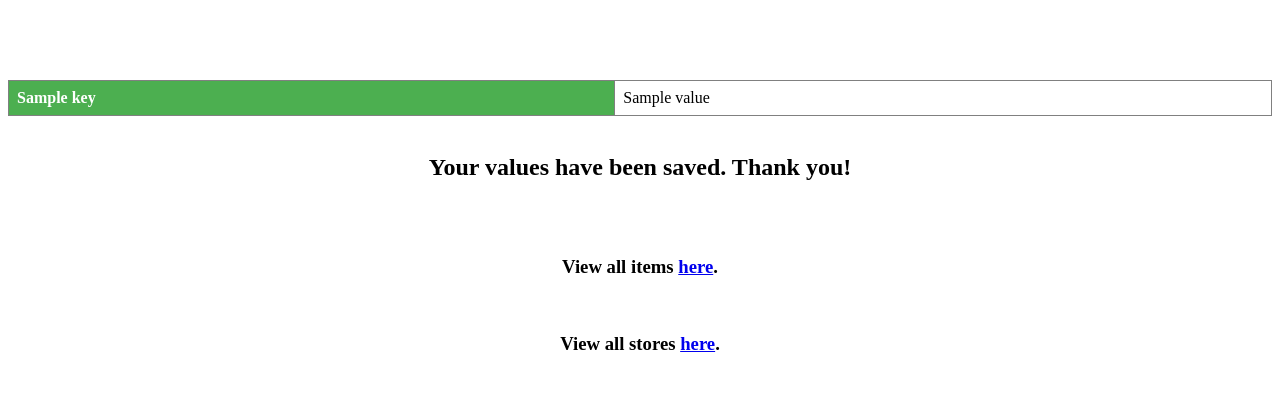
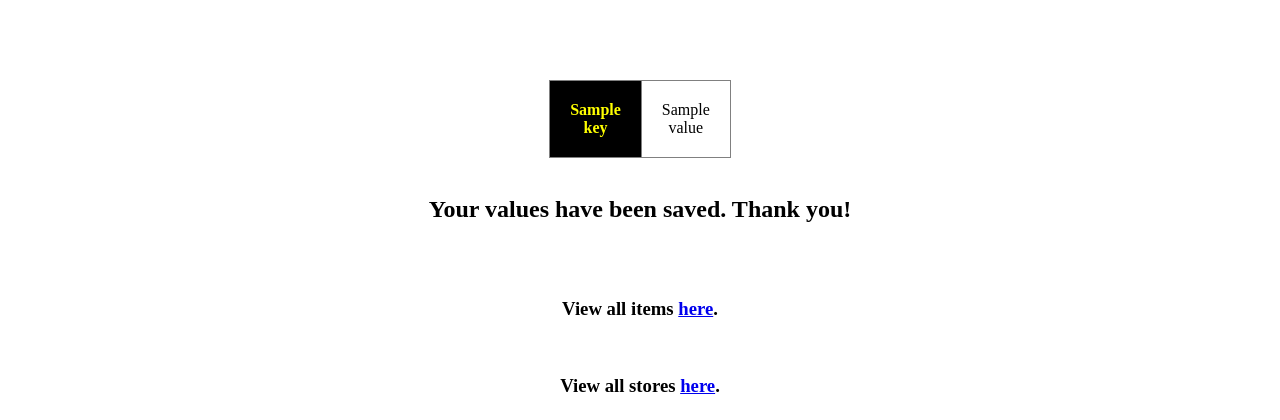
Before and after one commit to Silviumuraru90/Auth.-App-on-Heroku, a Flask app: template templates/result.html in a window 1280 px wide. Shown: the top 420 px of the page. Run offline with Flask 2, Linux system fonts and the light colour scheme; the template is opened without the code that fills it: most values are stand-ins (such as "Sample title", 1, 10 or a date in 2020).

Commit message:
Update result.html

```diff
--- a/templates/result.html
+++ b/templates/result.html
@@ -4,24 +4,24 @@
 <style>
 table {
   border-collapse: collapse;
-  width: 100%;
+  width: 10%;
 }
 
 th, td {
-  text-align: left;
-  padding: 8px;
+  text-align: center;
+  padding: 20px;
 }
 
-tr:nth-child(even){background-color: #f2f2f2}
+tr:nth-child(even){background-color: #a2A2e2}
 
 th {
-  background-color: #4CAF50;
-  color: white;
+  background-color: #000000;
+  color: yellow;
 }
 </style>
 </head>
 
-<body>
+<body bgcolor"grey">
 <br><br><br><br>
 <center>
 	<table border = 1>
```
